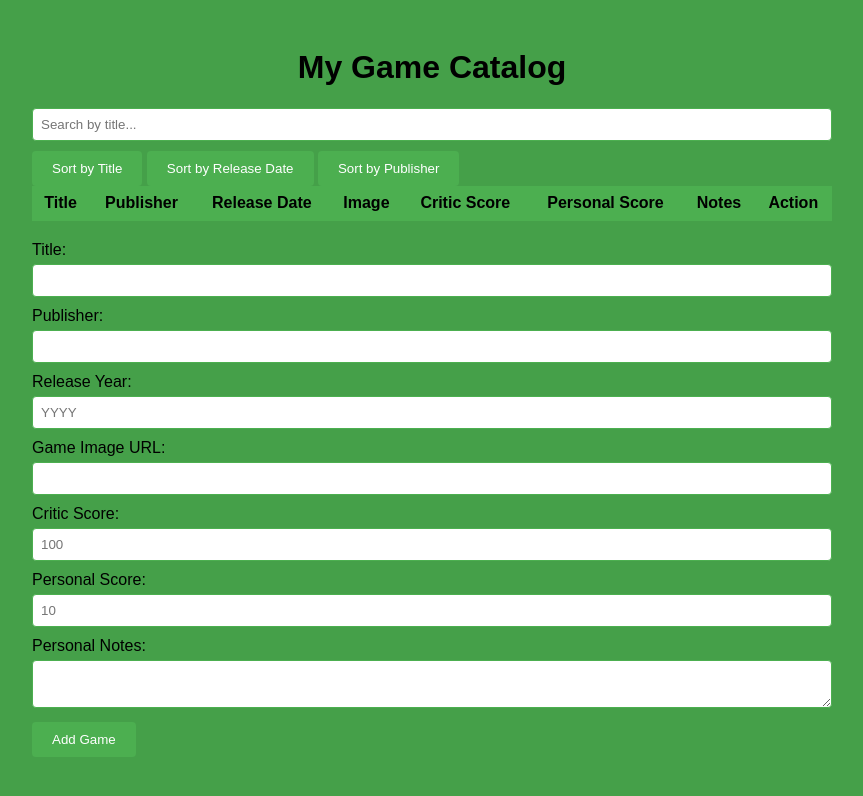
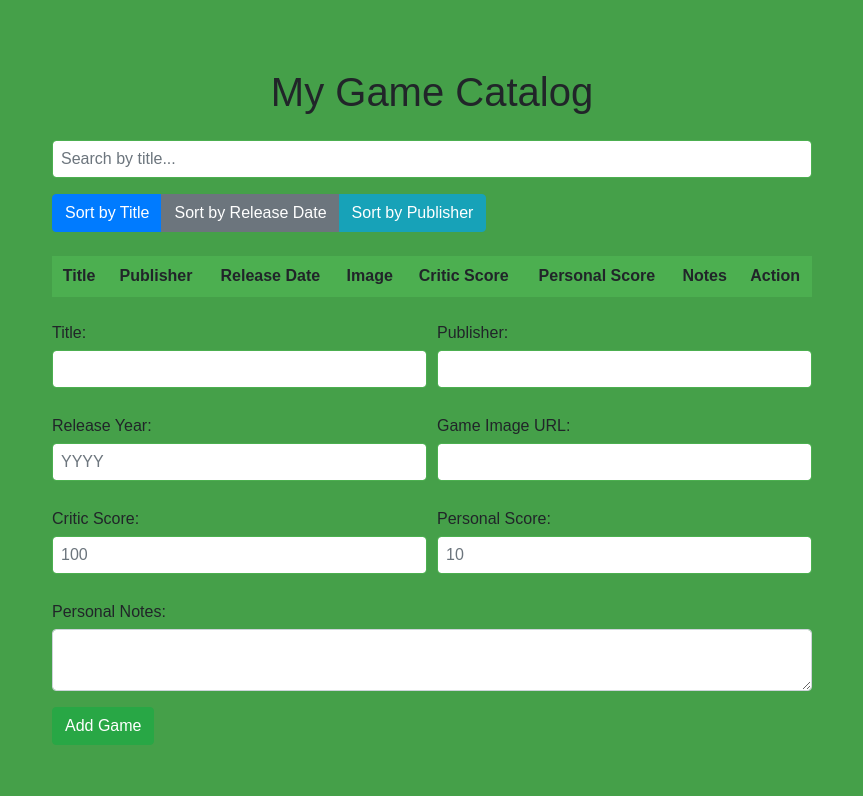
Before and after one commit to hamkjb/Crud-Project, a plain HTML site: page index.html in a window 1280 px wide. Shown: the whole page, without its empty margins (208-1071 px from the left). Drawn offline with nearby package versions, Linux system fonts and the light colour scheme.

Commit message:
Added bootstrap

```diff
--- a/index.html
+++ b/index.html
@@ -4,54 +4,71 @@
     <meta charset="UTF-8">
     <meta name="viewport" content="width=device-width, initial-scale=1.0">
     <title>Game Catalog</title>
+    <!-- Scripts and Sheets-->
+    <link href="https://stackpath.bootstrapcdn.com/bootstrap/4.5.2/css/bootstrap.min.css" rel="stylesheet">
     <link rel="stylesheet" href="styles.css">
+    <script src="https://stackpath.bootstrapcdn.com/bootstrap/4.5.2/js/bootstrap.min.js"></script>
     <script defer src="script.js"></script>
 </head>
 <body>
-    <div class="container">
-        <header>
+    <div class="container mt-5">
+        <header class="text-center mb-4">
             <h1>My Game Catalog</h1>
         </header>
 
         <!-- Search Input -->
-        <input type="text" id="searchInput" placeholder="Search by title..." aria-label="Search by title">
+        <div class="form-group">
+            <input type="text" id="searchInput" class="form-control" placeholder="Search by title..." aria-label="Search by title">
+        </div>
 
         <!-- Sort Buttons -->
-        <div class="sort-buttons">
-        <button class="sort-btn" data-property="title">Sort by Title</button>
-        <button class="sort-btn" data-property="releaseYear">Sort by Release Date</button>
-        <button class="sort-btn" data-property="publisher">Sort by Publisher</button>
+        <div class="btn-group mb-4" role="group">
+            <button class="btn btn-primary sort-btn" data-property="title">Sort by Title</button>
+            <button class="btn btn-secondary sort-btn" data-property="releaseYear">Sort by Release Date</button>
+            <button class="btn btn-info sort-btn" data-property="publisher">Sort by Publisher</button>
         </div>
 
         <!-- Game List Display -->
-        <main id="gameList"></main>
+        <main id="gameList" class="mb-4"></main>
 
         <!-- Game Addition Form -->
         <form id="gameForm">
+            <div class="form-row">
+                <div class="form-group col-md-6">
                     <label for="title">Title:</label>
-        <input type="text" id="title" required aria-label="Game title">
-
+                    <input type="text" id="title" class="form-control" required aria-label="Game title">
+                </div>
+                <div class="form-group col-md-6">
                     <label for="publisher">Publisher:</label>
-        <input type="text" id="publisher" required aria-label="Game publisher">
-
+                    <input type="text" id="publisher" class="form-control" required aria-label="Game publisher">
+                </div>
+            </div>
+            <div class="form-row">
+                <div class="form-group col-md-6">
                     <label for="releaseYear">Release Year:</label>
-        <input type="number" id="releaseYear" min="1958" max="2099" placeholder="YYYY" required aria-label="Release year">
-
+                    <input type="number" id="releaseYear" class="form-control" min="1958" max="2099" placeholder="YYYY" required aria-label="Release year">
+                </div>
+                <div class="form-group col-md-6">
                     <label for="gameImage">Game Image URL:</label>
-        <input type="url" id="gameImage" required aria-label="Game image URL">
-
+                    <input type="url" id="gameImage" class="form-control" required aria-label="Game image URL">
+                </div>
+            </div>
+            <div class="form-row">
+                <div class="form-group col-md-6">
                     <label for="criticScore">Critic Score:</label>
-        <input type="number" id="criticScore" min="0" max="100" placeholder="100" required aria-label="Critic score">
-
+                    <input type="number" id="criticScore" class="form-control" min="0" max="100" placeholder="100" required aria-label="Critic score">
+                </div>
+                <div class="form-group col-md-6">
                     <label for="personalScore">Personal Score:</label>
-        <input type="number" id="personalScore" min="0" max="10" placeholder="10" required aria-label="Personal score">
-
+                    <input type="number" id="personalScore" class="form-control" min="0" max="10" placeholder="10" required aria-label="Personal score">
+                </div>
+            </div>
+            <div class="form-group">
                 <label for="notes">Personal Notes:</label>
-        <textarea id="notes" aria-label="Personal notes"></textarea>
-
+                <textarea id="notes" class="form-control" aria-label="Personal notes"></textarea>
+            </div>
             <input type="hidden" id="gameId"> <!-- Hidden field for gameId -->
-
-        <button type="submit">Add Game</button>
+            <button type="submit" class="btn btn-success">Add Game</button>
         </form>
     </div>
 </body>
```
Lines whose indentation alone changed are shown as unchanged.
